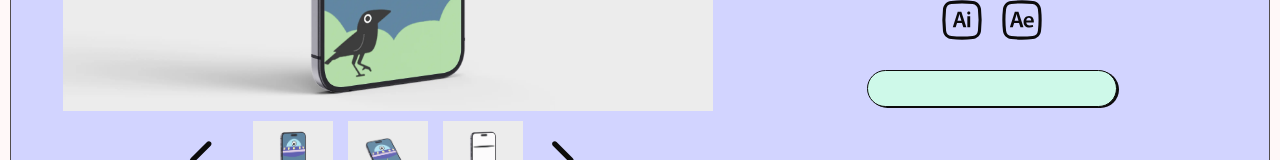
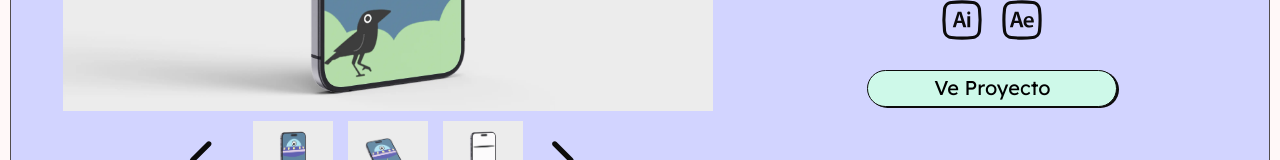
Before and after one commit to mloherr/personal-portfolio, a React (Vite) app: page /#/graphic-design-3 in a window 1280 px wide. Shown: the part 405-565 px from the top of the page. Built offline with nearby package versions, Linux system fonts and the light colour scheme; a web font is replaced by a local one.

Commit message:
Fixed button

```diff
--- a/src/components/GraphicDesignThree.jsx
+++ b/src/components/GraphicDesignThree.jsx
@@ -88,7 +88,9 @@ function GraphicDesignOne() {
                 : 'infoSectionDesign__buttonOff'
             }
             onClick={handleOnClick}
-          ></a>
+          >
+            Ve Proyecto
+          </a>
         </div>
       </div>
       <div className="otherProjects">
```
